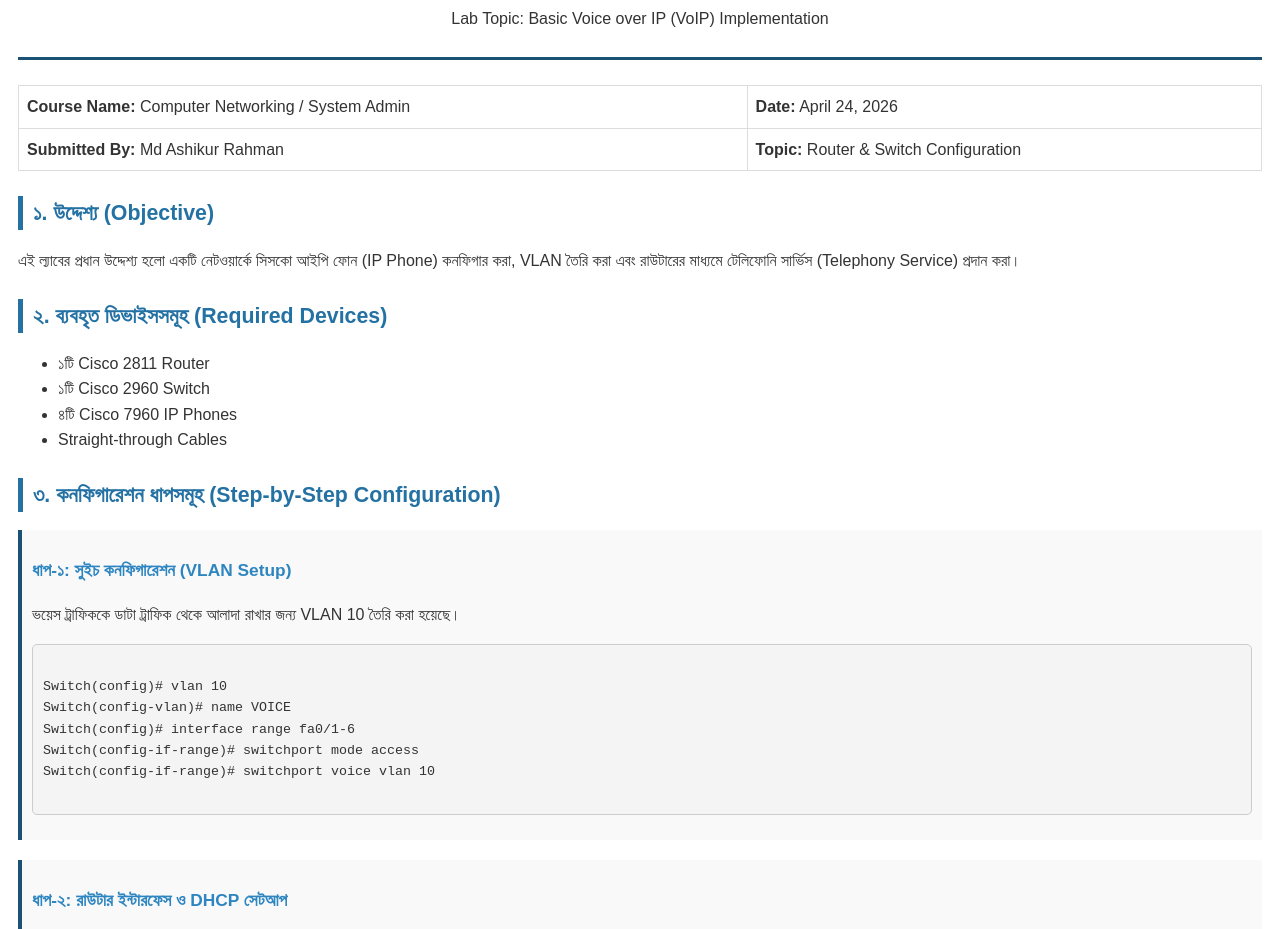
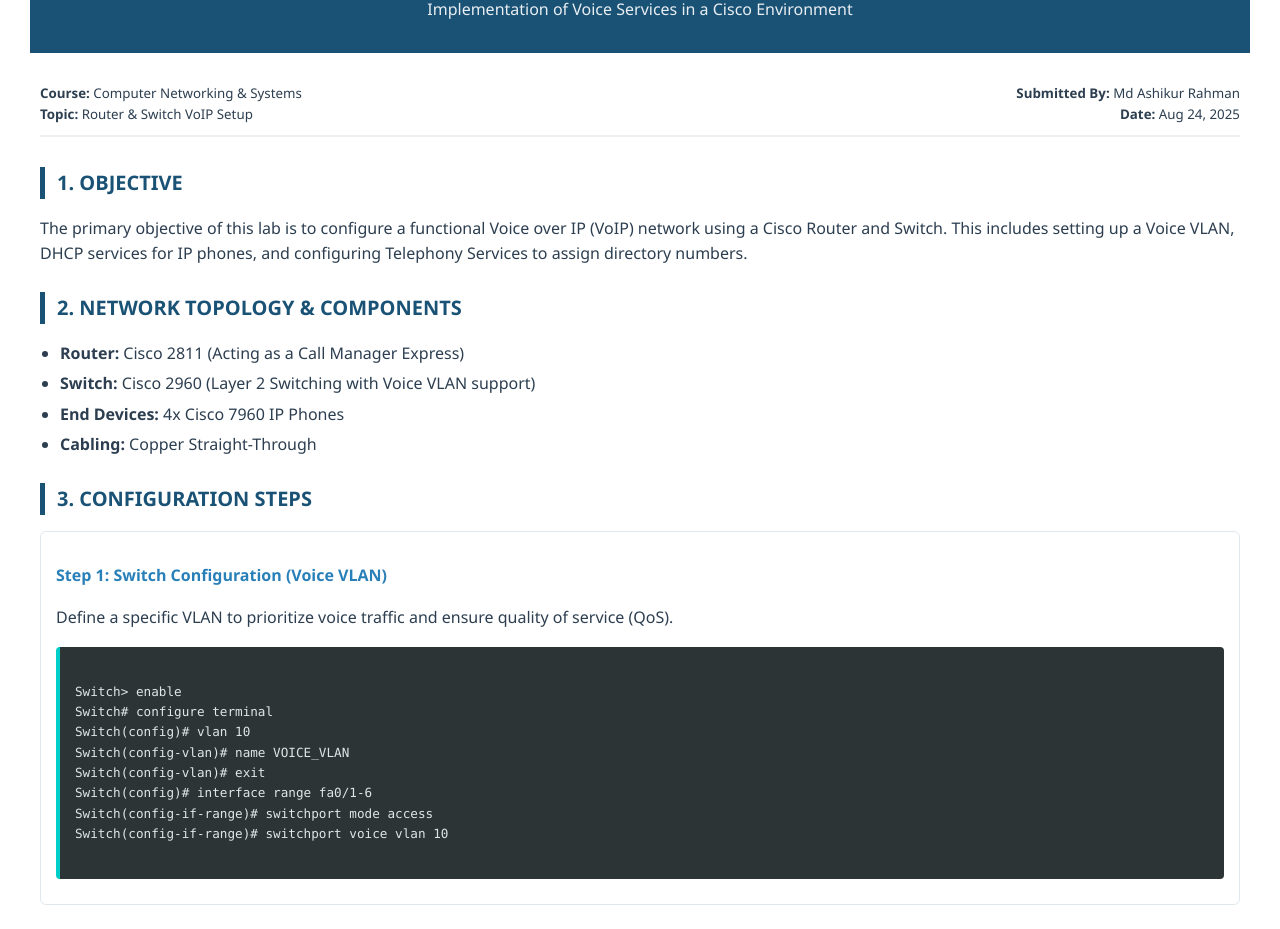
Before and after one commit to ashikurashik/VoIP, a plain HTML site: page index.html in a window 1280 px wide. Shown: the part 95-1024 px from the top of the page. Drawn offline with Linux system fonts and the light colour scheme.

Commit message:
Update index.html

```diff
--- a/index.html
+++ b/index.html
@@ -1,114 +1,152 @@
+
 <!DOCTYPE html>
-<html lang="bn">
+<html lang="en">
 <head>
     <meta charset="UTF-8">
     <style>
         @page {
             size: A4;
             margin: 20mm;
-            background-color: #ffffff;
+            background-color: #fcfcfc;
         }
         body {
-            font-family: 'Arial', sans-serif;
-            color: #333;
+            font-family: 'Segoe UI', Tahoma, Geneva, Verdana, sans-serif;
+            color: #2c3e50;
             line-height: 1.6;
-            padding: 10px;
+            margin: 0;
+            padding: 10px 30px 10px 30px;
         }
-        .header-box {
-            border-bottom: 3px solid #1a5276;
+        .header-banner {
+            background-color: #1a5276;
+            color: white;
+            padding: 30px;
+            text-align: center;
+            border-radius: 5px 5px 0 0;
+            margin-bottom: 30px;
+        }
+        .header-banner h1 { margin: 0; font-size: 22pt; }
+        .header-banner p { margin: 5px 0 0; font-size: 12pt; opacity: 0.9; }
+
+        .container { padding: 0 10px; }
+
+        .info-section {
+            display: table;
+            width: 100%;
+            margin-bottom: 30px;
+            border-bottom: 2px solid #eee;
             padding-bottom: 10px;
+        }
+        .info-item { display: table-cell; width: 50%; font-size: 10pt; }
+
+        h2 {
+            color: #1a5276;
+            font-size: 15pt;
+            border-left: 5px solid #1a5276;
+            padding-left: 12px;
+            margin-top: 25px;
+            text-transform: uppercase;
+        }
+
+        h3 { color: #2980b9; font-size: 12pt; margin-bottom: 8px; }
+
+        .code-block {
+            background-color: #2d3436;
+            color: #dfe6e9;
+            padding: 15px;
+            font-family: 'Consolas', 'Monaco', monospace;
+            font-size: 9.5pt;
+            white-space: pre-wrap;
+            margin: 10px 0;
+            border-radius: 4px;
+            border-left: 4px solid #00cec9;
+        }
+
+        .step-container {
             margin-bottom: 25px;
-            text-align: center;
+            padding: 15px;
+            background-color: #ffffff;
+            border: 1px solid #e1e8ed;
+            border-radius: 6px;
         }
-        h1 { color: #1a5276; font-size: 22pt; margin-bottom: 5px; }
-        h2 { color: #2471a3; font-size: 16pt; border-left: 5px solid #2471a3; padding-left: 10px; margin-top: 25px; }
-        h3 { color: #2e86c1; font-size: 13pt; }
-        .info-table {
-            width: 100%;
-            border-collapse: collapse;
-            margin-bottom: 20px;
+        .footer img {
+	width: 13%;
+	padding-bottom: 0;
+	margin-bottom: -30px;
 }
-        .info-table td {
-            padding: 8px;
-            border: 1px solid #ddd;
-        }
-        .code-block {
-            background-color: #f4f4f4;
-            border: 1px solid #ccc;
-            padding: 10px;
-            font-family: 'Courier New', Courier, monospace;
-            font-size: 10pt;
-            white-space: pre-wrap;
-            margin-bottom: 15px;
-            border-radius: 5px;
-        }
-        .step-box {
-            margin-bottom: 20px;
-            padding: 10px;
-            background-color: #f9f9f9;
-            border-left: 4px solid #1a5276;
+
+        ul { padding-left: 20px; }
+        li { margin-bottom: 5px; }
+
+        .footer {
+            margin-top: 60px;
+            border-top: 1px solid #ddd;
+            padding-top: 20px;
         }
     </style>
 </head>
 <body>
-    <div class="header-box">
-        <h1>Assigment: Cisco VoIP Network Configuration</h1>
-        <p>Lab Topic: Basic Voice over IP (VoIP) Implementation</p>
+    <div class="header-banner">
+        <h1>LAB REPORT: VOIP NETWORK CONFIGURATION</h1>
+        <p>Implementation of Voice Services in a Cisco Environment</p>
     </div>
 
-    <table class="info-table">
-        <tr>
-            <td><strong>Course Name:</strong> Computer Networking / System Admin</td>
-            <td><strong>Date:</strong> April 24, 2026</td>
-        </tr>
-        <tr>
-            <td><strong>Submitted By:</strong> Md Ashikur Rahman</td>
-            <td><strong>Topic:</strong> Router & Switch Configuration</td>
-        </tr>
-    </table>
+    <div class="container">
+        <div class="info-section">
+            <div class="info-item">
+                <strong>Course:</strong> Computer Networking & Systems<br>
+                <strong>Topic:</strong> Router & Switch VoIP Setup
+            </div>
+            <div class="info-item" style="text-align: right;">
+                <strong>Submitted By:</strong> Md Ashikur Rahman<br>
+                <strong>Date:</strong> Aug 24, 2025
+            </div>
+        </div>
 
-    <h2>১. উদ্দেশ্য (Objective)</h2>
-    <p>এই ল্যাবের প্রধান উদ্দেশ্য হলো একটি নেটওয়ার্কে সিসকো আইপি ফোন (IP Phone) কনফিগার করা, VLAN তৈরি করা এবং রাউটারের মাধ্যমে টেলিফোনি সার্ভিস (Telephony Service) প্রদান করা।</p>
+        <h2>1. Objective</h2>
+        <p>The primary objective of this lab is to configure a functional Voice over IP (VoIP) network using a Cisco Router and Switch. This includes setting up a Voice VLAN, DHCP services for IP phones, and configuring Telephony Services to assign directory numbers.</p>
 
-    <h2>২. ব্যবহৃত ডিভাইসসমূহ (Required Devices)</h2>
+        <h2>2. Network Topology & Components</h2>
         <ul>
-        <li>১টি Cisco 2811 Router</li>
-        <li>১টি Cisco 2960 Switch</li>
-        <li>৪টি Cisco 7960 IP Phones</li>
-        <li>Straight-through Cables</li>
+            <li><strong>Router:</strong> Cisco 2811 (Acting as a Call Manager Express)</li>
+            <li><strong>Switch:</strong> Cisco 2960 (Layer 2 Switching with Voice VLAN support)</li>
+            <li><strong>End Devices:</strong> 4x Cisco 7960 IP Phones</li>
+            <li><strong>Cabling:</strong> Copper Straight-Through</li>
         </ul>
 
-    <h2>৩. কনফিগারেশন ধাপসমূহ (Step-by-Step Configuration)</h2>
+        <h2>3. Configuration Steps</h2>
 
-    <div class="step-box">
-        <h3>ধাপ-১: সুইচ কনফিগারেশন (VLAN Setup)</h3>
-        <p>ভয়েস ট্রাফিককে ডাটা ট্রাফিক থেকে আলাদা রাখার জন্য VLAN 10 তৈরি করা হয়েছে।</p>
+        <div class="step-container">
+            <h3>Step 1: Switch Configuration (Voice VLAN)</h3>
+            <p>Define a specific VLAN to prioritize voice traffic and ensure quality of service (QoS).</p>
             <div class="code-block">
+Switch> enable
+Switch# configure terminal
 Switch(config)# vlan 10
-Switch(config-vlan)# name VOICE
+Switch(config-vlan)# name VOICE_VLAN
+Switch(config-vlan)# exit
 Switch(config)# interface range fa0/1-6
 Switch(config-if-range)# switchport mode access
 Switch(config-if-range)# switchport voice vlan 10
             </div>
         </div>
 
-    <div class="step-box">
-        <h3>ধাপ-২: রাউটার ইন্টারফেস ও DHCP সেটআপ</h3>
-        <p>আইপি ফোনগুলো স্বয়ংক্রিয়ভাবে আইপি অ্যাড্রেস পাওয়ার জন্য DHCP পুল তৈরি করা হয়েছে।</p>
+        <div class="step-container">
+            <h3>Step 2: Router Sub-interface & DHCP</h3>
+            <p>Configure the router to handle Inter-VLAN routing and provide IP addresses automatically to the phones.</p>
             <div class="code-block">
 Router(config)# interface fa0/0.10
 Router(config-subif)# encapsulation dot1Q 10
 Router(config-subif)# ip address 192.168.10.1 255.255.255.0
-Router(config)# ip dhcp pool VOICE_POOL
+Router(config)# ip dhcp pool VOICE_DHCP
 Router(dhcp-config)# network 192.168.10.0 255.255.255.0
 Router(dhcp-config)# default-router 192.168.10.1
 Router(dhcp-config)# option 150 ip 192.168.10.1
             </div>
         </div>
 
-    <div class="step-box">
-        <h3>ধাপ-৩: টেলিফোনি সার্ভিস (Telephony Services)</h3>
-        <p>রাউটারে ভয়েস কল কন্ট্রোল করার জন্য সার্ভিস চালু করা হয়েছে।</p>
+        <div class="step-container">
+            <h3>Step 3: Telephony Service Setup</h3>
+            <p>Enable Call Manager functions on the router to manage the IP phones.</p>
             <div class="code-block">
 Router(config)# telephony-service
 Router(config-telephony)# max-dn 5
@@ -118,22 +156,25 @@
             </div>
         </div>
 
-    <div class="step-box">
-        <h3>ধাপ-৪: ফোন নম্বর বরাদ্দ (Directory Numbers)</h3>
-        <p>প্রতিটি ফোনের জন্য এক্সটেনশন নম্বর সেট করা হয়েছে।</p>
+        <div class="step-container">
+            <h3>Step 4: Directory Number Assignment</h3>
+            <p>Assigning unique extension numbers (DN) to each connected phone.</p>
             <div class="code-block">
 Router(config)# ephone-dn 1
 Router(config-ephone-dn)# number 101
 Router(config)# ephone-dn 2
 Router(config-ephone-dn)# number 102
+Router(config)# ephone-dn 3
+Router(config-ephone-dn)# number 103
             </div>
         </div>
 
-    <h2>৪. ফলাফল ও পর্যবেক্ষণ (Result & Observation)</h2>
-    <p>সফলভাবে কনফিগারেশন শেষ করার পর প্রতিটি আইপি ফোন একটি ইউনিক আইপি এবং ডিরেক্টরি নম্বর পেয়েছে। এক ফোন থেকে অন্য ফোনে সফলভাবে কল করা সম্ভব হয়েছে এবং সংযোগটি স্থিতিশীল ছিল।</p>
+        <h2>4. Conclusion</h2>
+        <p>After completing the configuration, all IP phones successfully requested and received IP addresses from the DHCP pool. The Telephony Service correctly identified the devices and assigned the predefined directory numbers. Test calls between extensions 101, 102, and 103 were successful, confirming the network's readiness for voice communication.</p>
 
-    <div style="margin-top: 50px;">
-        <p><img src="../resized(1).jpg" alt=""><br>স্বাক্ষর</p>
+        <div class="footer">
+            <p><strong><img src="../resized(1).jpg" alt=""></strong><br> __________________________</p>
+        </div>
     </div>
 </body>
 </html>
```
Lines whose indentation alone changed are shown as unchanged.
